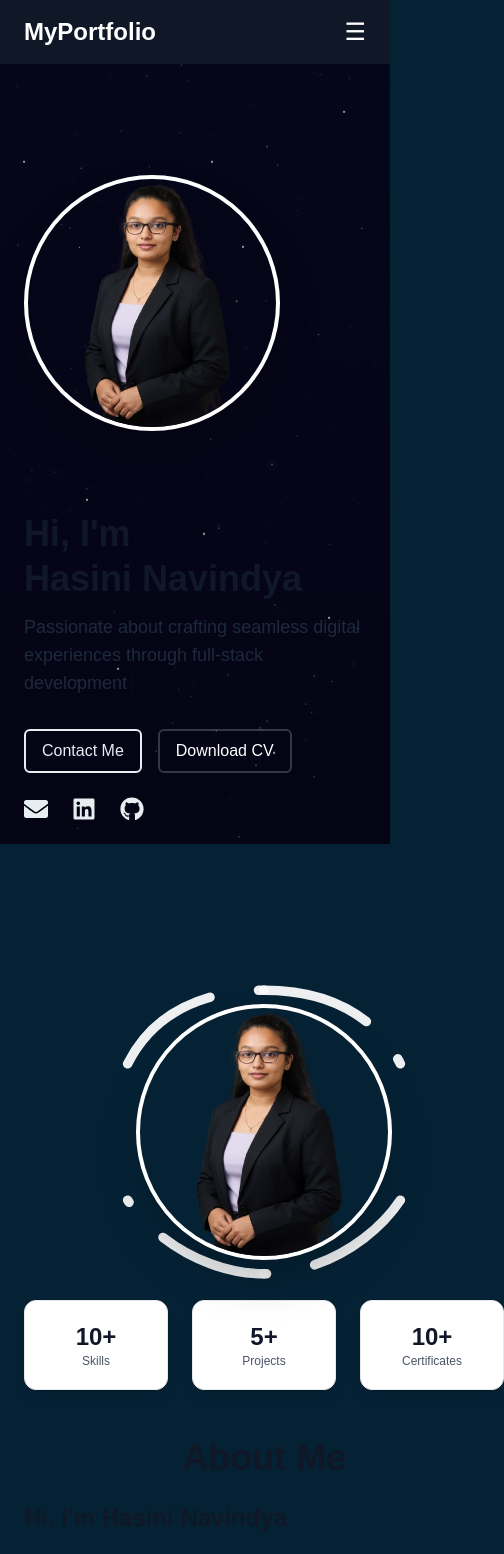
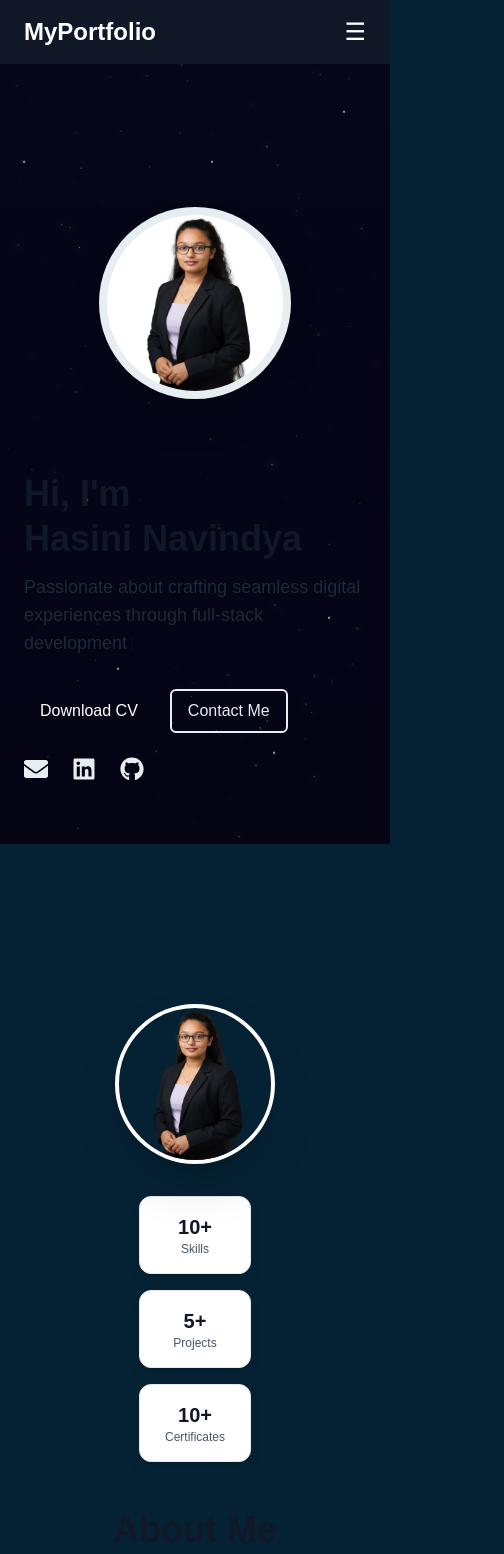
Before and after one commit to HasiniNavindya/my-portfolio, a Next.js app: page / in a window 390 px wide. Shown: the top 1554 px of the page, 504 px wide, since content can reach past the window. Built offline with nearby package versions, Linux system fonts and the light colour scheme.

Commit message:
Updated portfolio with latest changes final last

```diff
--- a/src/components/AboutSection.jsx
+++ b/src/components/AboutSection.jsx
@@ -8,30 +8,31 @@ export default function AboutSection() {
         <div className="grid lg:grid-cols-4 gap-12 items-start">
           {/* Left: portrait + stats */}
           <div className="flex flex-col items-center lg:col-span-1">
-            <div className="profile-wrap inline-block relative">
-              <svg className="profile-ornaments absolute -inset-2 w-[220px] h-[220px]" viewBox="0 0 220 220" xmlns="http://www.w3.org/2000/svg" aria-hidden>
+        <div className="profile-wrap inline-block relative">
+          {/* hide large ornaments on very small screens */}
+          <svg className="hidden sm:block profile-ornaments absolute -inset-2 w-[220px] h-[220px]" viewBox="0 0 220 220" xmlns="http://www.w3.org/2000/svg" aria-hidden>
                 <path d="M110 6 C150 6, 190 20, 210 60" className="arc arc-1" />
                 <path d="M210 160 C190 190, 150 214, 110 214" className="arc arc-2" />
                 <path d="M110 214 C70 214, 30 190, 10 160" className="arc arc-3" />
                 <path d="M10 60 C30 20, 70 6, 110 6" className="arc arc-4" />
               </svg>
 
-              <div className="w-64 h-64 rounded-full overflow-hidden shadow-2xl relative z-10 border-4 border-white bg-transparent">
+              <div className="w-40 h-40 sm:w-56 sm:h-56 md:w-64 md:h-64 rounded-full overflow-hidden shadow-2xl relative z-10 border-4 border-white bg-transparent">
                 <img src="/Profilepic.png" alt="Hasini Navindya" className="w-full h-full object-cover object-center bg-transparent" />
               </div>
             </div>
 
-            <div className="mt-10 flex items-center justify-center gap-6 w-full">
-              <div className="bg-white dark:bg-gray-800 p-5 rounded-xl shadow-lg border border-gray-200 dark:border-gray-700 text-center w-36">
-                <div className="text-2xl font-bold text-primary">10+</div>
+            <div className="mt-8 sm:mt-10 flex flex-col sm:flex-row items-center justify-center gap-4 sm:gap-6 w-full">
+              <div className="bg-white dark:bg-gray-800 p-4 sm:p-5 rounded-xl shadow-lg border border-gray-200 dark:border-gray-700 text-center w-28 sm:w-36">
+                <div className="text-xl sm:text-2xl font-bold text-primary">10+</div>
                 <div className="text-xs text-gray-600 dark:text-gray-400">Skills</div>
               </div>
-              <div className="bg-white dark:bg-gray-800 p-5 rounded-xl shadow-lg border border-gray-200 dark:border-gray-700 text-center w-36">
-                <div className="text-2xl font-bold text-primary">5+</div>
+              <div className="bg-white dark:bg-gray-800 p-4 sm:p-5 rounded-xl shadow-lg border border-gray-200 dark:border-gray-700 text-center w-28 sm:w-36">
+                <div className="text-xl sm:text-2xl font-bold text-primary">5+</div>
                 <div className="text-xs text-gray-600 dark:text-gray-400">Projects</div>
               </div>
-              <div className="bg-white dark:bg-gray-800 p-5 rounded-xl shadow-lg border border-gray-200 dark:border-gray-700 text-center w-36">
-                <div className="text-2xl font-bold text-primary">10+</div>
+              <div className="bg-white dark:bg-gray-800 p-4 sm:p-5 rounded-xl shadow-lg border border-gray-200 dark:border-gray-700 text-center w-28 sm:w-36">
+                <div className="text-xl sm:text-2xl font-bold text-primary">10+</div>
                 <div className="text-xs text-gray-600 dark:text-gray-400">Certificates</div>
               </div>
             </div>
--- a/src/components/CertificationCard.jsx
+++ b/src/components/CertificationCard.jsx
@@ -16,7 +16,7 @@ export default function CertificationCard({ cert }) {
   return (
     <>
       <article className="group bg-gray-800/50 border border-white/8 rounded-xl overflow-hidden shadow-sm transform transition-all duration-200 hover:shadow-xl hover:-translate-y-2 hover:scale-105 hover:ring-2 hover:ring-primary-dark/40 hover:z-10">
-        <div className="h-40 w-full relative bg-gray-900">
+        <div className="h-36 md:h-40 w-full relative bg-gray-900">
           <img src={cert.image} alt={`${cert.title} certificate`} className="w-full h-full object-cover" />
         </div>
 
@@ -44,7 +44,7 @@ export default function CertificationCard({ cert }) {
           aria-label={`${cert.title} full certificate`}
           onClick={() => setOpen(false)}
         >
-          <div className="relative max-w-4xl w-full max-h-[90vh]" onClick={(e) => e.stopPropagation()}>
+            <div className="relative max-w-4xl w-full max-h-[90vh]" onClick={(e) => e.stopPropagation()}>
             <button
               onClick={() => setOpen(false)}
               className="absolute -top-3 -right-3 bg-white text-gray-900 rounded-full w-10 h-10 flex items-center justify-center shadow-lg"
@@ -53,7 +53,7 @@ export default function CertificationCard({ cert }) {
               ✕
             </button>
 
-            <img src={cert.image} alt={`${cert.title} full certificate`} className="w-full h-full object-contain rounded-lg" />
+            <img src={cert.image} alt={`${cert.title} full certificate`} className="w-full max-h-[80vh] object-contain rounded-lg" />
 
             {cert.link && (
               <div className="mt-3 text-right">
--- a/src/components/HeroSection.jsx
+++ b/src/components/HeroSection.jsx
@@ -12,7 +12,7 @@ export default function HeroSection() {
       <div className="relative z-10 max-w-7xl mx-auto px-6 w-full">
         <div className="grid md:grid-cols-2 items-center gap-8">
           {/* Left Side */}
-          <div className="order-last md:order-first text-left pt-6">
+          <div className="text-left pt-6">
             <h1 className="text-4xl md:text-5xl lg:text-6xl font-extrabold text-gray-900 dark:text-white leading-tight">
               Hi, I'm
               <span className="block">
@@ -37,22 +37,22 @@ export default function HeroSection() {
 
             {/* Buttons */}
             <div className="mt-8 flex items-center gap-4">
+               <a
+                href="SE Intern CV.pdf"
+                target="_blank"
+                rel="noreferrer"
+                download
+                className="inline-block bg-primary-dark text-white px-4 py-2 rounded-md hover:brightness-90 transition-colors duration-300"
+                aria-label="Download resume"
+              >
+                Download CV
+              </a>
+
               <a
                 href="#contact"
                 className="inline-block border-2 border-primary-dark text-primary-dark px-4 py-2 rounded-md bg-transparent hover:bg-primary-dark hover:text-white transition-colors duration-300"
               >
                 Contact Me
-              </a>
-
-              <a
-                href="SE Intern CV.pdf"
-                target="_blank"
-                rel="noreferrer"
-                download
-                className="inline-block border-2 border-white/20 bg-primary-dark text-white px-4 py-2 rounded-md hover:brightness-90 transition-colors duration-300"
-                aria-label="Download resume"
-              >
-                Download CV
               </a>
             </div>
 
@@ -84,21 +84,15 @@ export default function HeroSection() {
             </div>
           </div>
 
-          {/* Right Side - Portrait */}
-          <div className="order-first md:order-last relative flex justify-end items-center pt-6">
-            <div className="relative w-full">
-              <div className="md:absolute md:top-1/2 md:right-12 lg:right-20 md:-translate-y-1/2">
-                {/* decorative background box behind portrait */}
-                  <div className="relative mb-6 z-30 hero-portrait profile-wrap">
-                  {/* ornament removed: only solid white border around portrait per request */}
-                  <div className="w-64 h-64 md:w-80 md:h-80 lg:w-96 lg:h-96 rounded-full shadow-2xl border-4 border-white bg-transparent overflow-hidden transform transition-transform duration-300 ease-out hover:scale-105">
-                    <img
-                      src="/Profilepic.png"
-                      alt="Hasini Navindya"
-                      className="w-full h-full object-cover object-center bg-transparent"
-                    />
-                  </div>
-                </div>
+          {/* Right Side - Portrait (mobile first: portrait shows above content) */}
+          <div className="relative flex justify-center md:justify-center items-center pt-6 order-first md:order-last">
+            <div className="relative mb-6 z-30 hero-portrait md:-translate-x-6">
+              <div className="w-44 sm:w-64 md:w-96 lg:w-[26rem] h-44 sm:h-64 md:h-96 lg:h-[26rem] rounded-full ring-8 ring-primary bg-white dark:bg-gray-950 shadow-2xl overflow-hidden transform hover:scale-105 transition-transform duration-500">
+                <img
+                  src="/Profilepic.png"
+                  alt="Hasini Navindya"
+                  className="w-full h-full object-cover object-center"
+                />
               </div>
             </div>
           </div>
--- a/src/components/ProjectCTAs.jsx
+++ b/src/components/ProjectCTAs.jsx
@@ -5,10 +5,7 @@ import Link from "next/link";
 export default function ProjectCTAs() {
   return (
     <section id="project-ctas" className="py-12 sm:py-16 lg:py-20 bg-transparent relative overflow-hidden">
-      {/* decorative background box behind CTAs (hidden on small screens) */}
-      <div className="hidden md:flex absolute inset-0 pointer-events-none items-center justify-center z-0">
-        <div className="w-80 h-44 md:w-96 md:h-56 rounded-2xl bg-gradient-to-br from-indigo-700/40 to-slate-900/30 shadow-2xl transform rotate-2 opacity-90" />
-      </div>
+      {/* decorative background box removed as requested */}
 
       <div className="max-w-4xl mx-auto px-6 text-center relative z-10">
         <p className="text-lg md:text-xl font-semibold text-gray-200 mb-6">Want to see more of my credentials?</p>
```
Also changed, not shown: src/components/AchievementCard.jsx (+8 -8 lines), src/components/ProjectsSection.jsx (+25 -11 lines).
